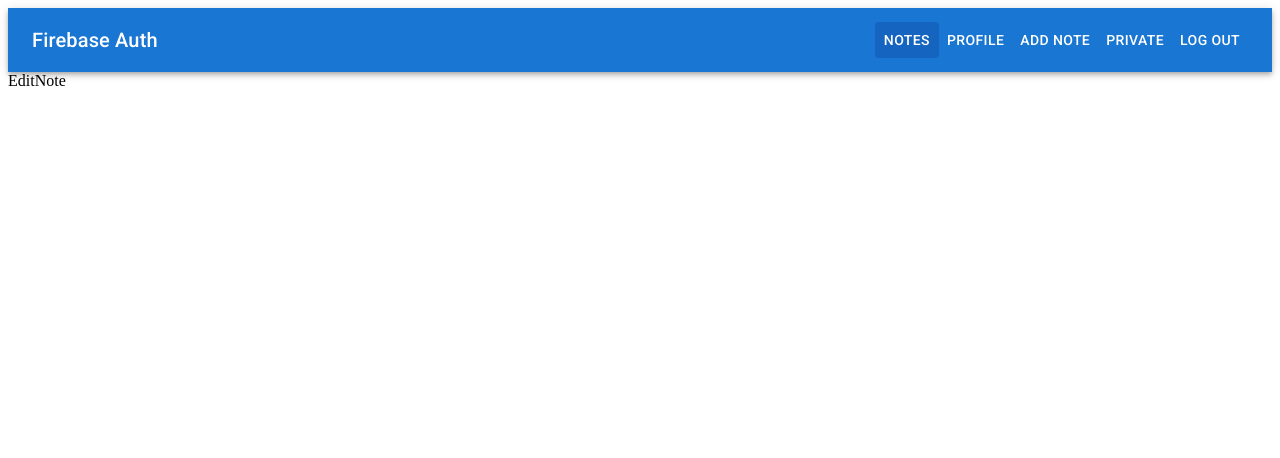
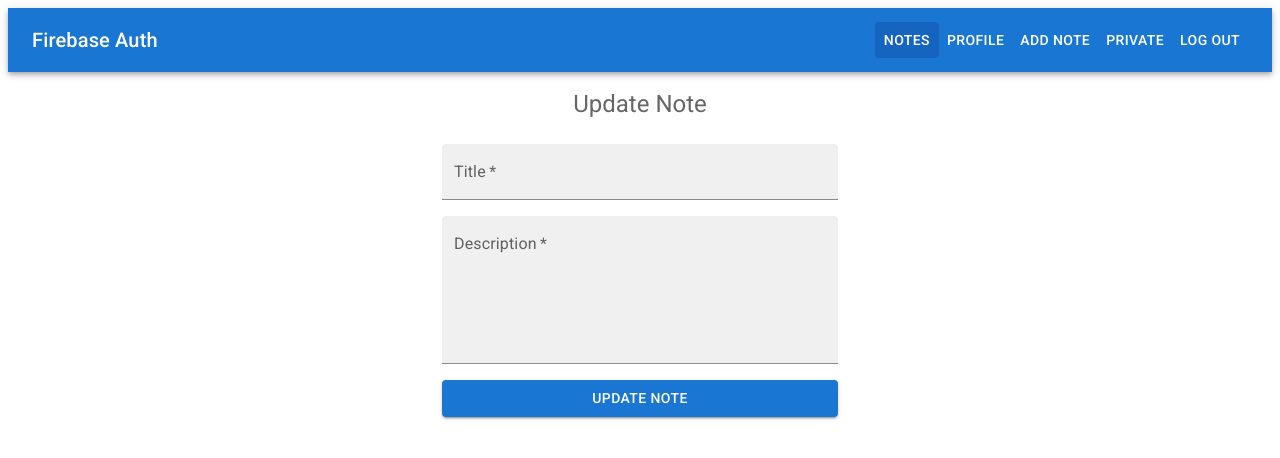
Before and after one commit to siaaam/authentication-atuhorization-firebase, a React (Vite) app: page /notes/edit/1 in a window 1280 px wide. Shown: the top 458 px of the page. Built offline with nearby package versions, Linux system fonts and the light colour scheme; no server answers; the database is empty; sample sign-in values are in the browser's storage.

Commit message:
edit update done

```diff
--- a/src/components/EditNote.jsx
+++ b/src/components/EditNote.jsx
@@ -1,7 +1,103 @@
 import React from 'react';
+import { Container, Typography, Box, TextField, Button } from '@mui/material';
+import { updateDoc, doc, getDoc } from 'firebase/firestore';
+
+import { useNavigate, useParams } from 'react-router-dom';
+import { notesColRef } from '../utils/firebase.config';
+import { AuthContext } from '../context/Auth.context';
 
 const EditNote = () => {
-  return <div>EditNote</div>;
+  const [note, setNote] = React.useState({
+    title: '',
+    description: '',
+  });
+
+  const { noteID } = useParams();
+
+  console.log(noteID);
+
+  React.useEffect(() => {
+    (async () => {
+      const docRef = doc(notesColRef, noteID);
+      const currentDoc = await getDoc(docRef);
+      if (currentDoc.exists) {
+        const data = currentDoc.data();
+        console.log('Document Exits', data);
+        setNote({
+          ...data,
+        });
+      }
+    })();
+  }, [noteID]);
+
+  const navigate = useNavigate();
+
+  const { currentUser } = React.useContext(AuthContext);
+
+  const handleChange = (e) => {
+    setNote({
+      ...note,
+      [e.target.name]: e.target.value,
+    });
+  };
+
+  const handleSubmit = async (e) => {
+    e.preventDefault();
+    const docRef = doc(notesColRef, noteID);
+    if (note.user.id === currentUser.uid) {
+      await updateDoc(docRef, {
+        ...note,
+      });
+      console.log('Note updated successfully');
+      navigate('/notes');
+    } else {
+      console.log('Not have enough permission to update the note');
+      navigate('/notes');
+    }
+  };
+
+  return (
+    <Container maxWidth="xs">
+      <Typography
+        variant="h5"
+        component="h1"
+        textAlign="center"
+        sx={{ mt: 2, color: 'text.secondary' }}
+      >
+        Update Note
+      </Typography>
+      <Box
+        component="form"
+        onSubmit={handleSubmit}
+        sx={{ mt: 3, display: 'flex', flexDirection: 'column', gap: 2 }}
+      >
+        <TextField
+          name="title"
+          label="Title"
+          variant="filled"
+          onChange={handleChange}
+          value={note.title}
+          fullWidth
+          required
+        />
+
+        <TextField
+          multiline
+          required
+          value={note.description}
+          name="description"
+          fullWidth
+          variant="filled"
+          label="Description"
+          onChange={handleChange}
+          rows="5"
+        />
+        <Button color="primary" variant="contained" type="submit">
+          Update Note
+        </Button>
+      </Box>
+    </Container>
+  );
 };
 
 export default EditNote;
--- a/src/components/Note.jsx
+++ b/src/components/Note.jsx
@@ -72,7 +72,7 @@ const Note = ({ note }) => {
           transformOrigin={{ horizontal: 'right', vertical: 'top' }}
           anchorOrigin={{ horizontal: 'right', vertical: 'bottom' }}
         >
-          <MenuItem component={Link} to={`edit/${note.id}`}>
+          <MenuItem component={Link} to={`/notes/edit/${note.id}`}>
             Edit
           </MenuItem>
           <MenuItem onClick={handleDelete}>Delete</MenuItem>
```
